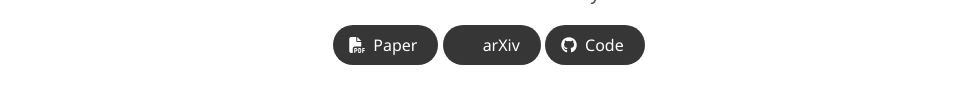
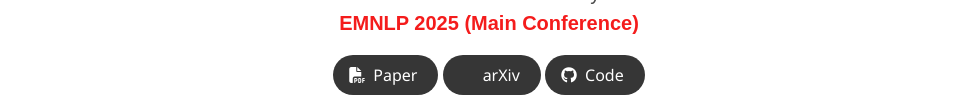
Before and after one commit to people-robots/VideoPASTA, a plain HTML site: page index.html in a window 1280 px wide. Shown: the part 285-387 px from the top of the page, without its empty margins (151-1129 px from the left). Drawn offline with nearby package versions, Linux system fonts and the light colour scheme; some icons are missing; a web font is replaced by a local one.

Commit message:
added conf

```diff
--- a/index.html
+++ b/index.html
@@ -119,6 +119,8 @@
 
           <div class="is-size-5 publication-authors">
              <span class="author-block"><sup style="color:#6fbf73;">1</sup>Arizona State University</span><br>
+                          <span class="paper-block"><b style="color:#f41c1c">EMNLP 2025 (Main Conference)</b></span>
+
            </div>
 
           <div class="column has-text-centered">
```
